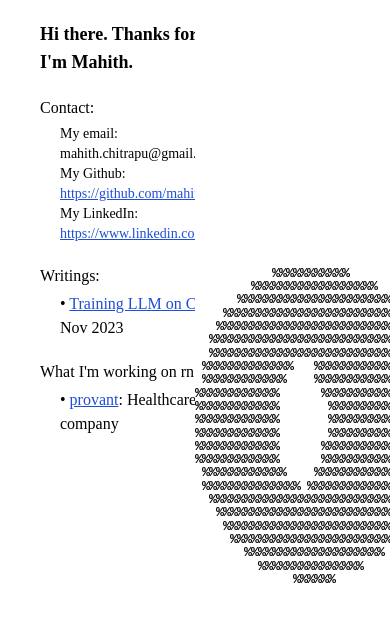
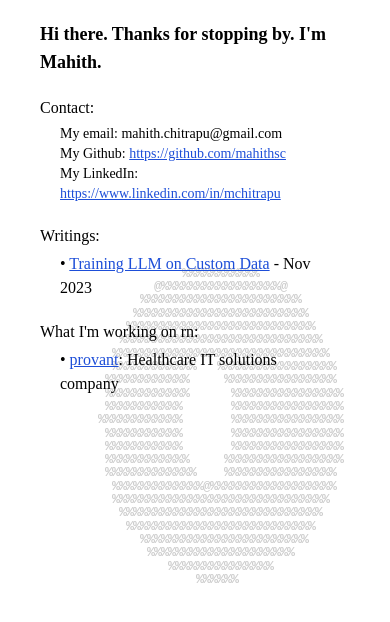
Before and after one commit to mahithsc/blog, a React (Vite) app: page / in a window 390 px wide. Shown: the top 622 px of the page. Built offline with nearby package versions, Linux system fonts and the light colour scheme.

Commit message:
fixing the spinning taurus to be dynamically viewed

```diff
--- a/src/pages/Home.tsx
+++ b/src/pages/Home.tsx
@@ -19,7 +19,8 @@
 
     return (
         <div className="h-screen flex">
-            <div className='flex-1 px-10'>
+            {/* when the screen is small */}
+            <div className='md:hidden flex-1 px-10 absolute z-10 h-screen w-screen'>
                 <div className='font-bold text-lg mt-5'>Hi there. Thanks for stopping by. I'm Mahith. </div>
 
                 <div className='mt-5'>Contact:</div>
@@ -33,7 +34,6 @@
                 <div className='mt-5'>Writings:</div>
                 <ul className='px-5 mt-1'>
                     <li>{'\u2022'} <a href='/blog/1' className='text-blue-700 underline'>Training LLM on Custom Data</a> - Nov 2023</li>
-                    {/* <li>{'\u2022'} <a href='/blog/2' className='text-blue-700 underline'>Understanding The Transformer</a> - Sept 2023</li> */}
                 </ul>
 
                 <div className='mt-5'>What I'm working on rn:</div>
@@ -41,10 +41,30 @@
                     <li>{'\u2022'} <a href='https://provant.vercel.app' className='text-blue-700 underline'>provant</a>: Healthcare IT solutions company</li>
                 </ul>
             </div>
-            <div className='flex-1'></div>
+
+            <div className='flex-1 px-10 hidden md:block'>
+                <div className='font-bold text-lg mt-5'>Hi there. Thanks for stopping by. I'm Mahith. </div>
+
+                <div className='mt-5'>Contact:</div>
+                <div className='px-5 mt-1'>
+                    <div className='text-sm'>My email: <a >mahith.chitrapu@gmail.com</a></div>
+                    <div className='text-sm'>My Github: <a className='underline text-blue-700' href='https://github.com/mahithsc'>https://github.com/mahithsc</a></div>
+                    <div className='text-sm'>My LinkedIn: <a className='underline text-blue-700' href='https://www.linkedin.com/in/mchitrapu'>https://www.linkedin.com/in/mchitrapu</a></div>
+                </div>
 
 
-            <div className='absolute top-0 right-0 w-1/2 h-screen'>
+                <div className='mt-5'>Writings:</div>
+                <ul className='px-5 mt-1'>
+                    <li>{'\u2022'} <a href='/blog/1' className='text-blue-700 underline'>Training LLM on Custom Data</a> - Nov 2023</li>
+                </ul>
+
+                <div className='mt-5'>What I'm working on rn:</div>
+                <ul className='px-5 mt-1'>
+                    <li>{'\u2022'} <a href='https://provant.vercel.app' className='text-blue-700 underline'>provant</a>: Healthcare IT solutions company</li>
+                </ul>
+            </div>
+
+            <div className='absolute top-0 right-0 w-screen h-screen z-0 opacity-20 md:opacity-100 md:w-1/2'>
                 <Canvas style={{ width: '100%', height: '100%', fontWeight: 'bold' }}>
                     <AsciiRenderer
                         characters=' .:-+*=%@#'
```
